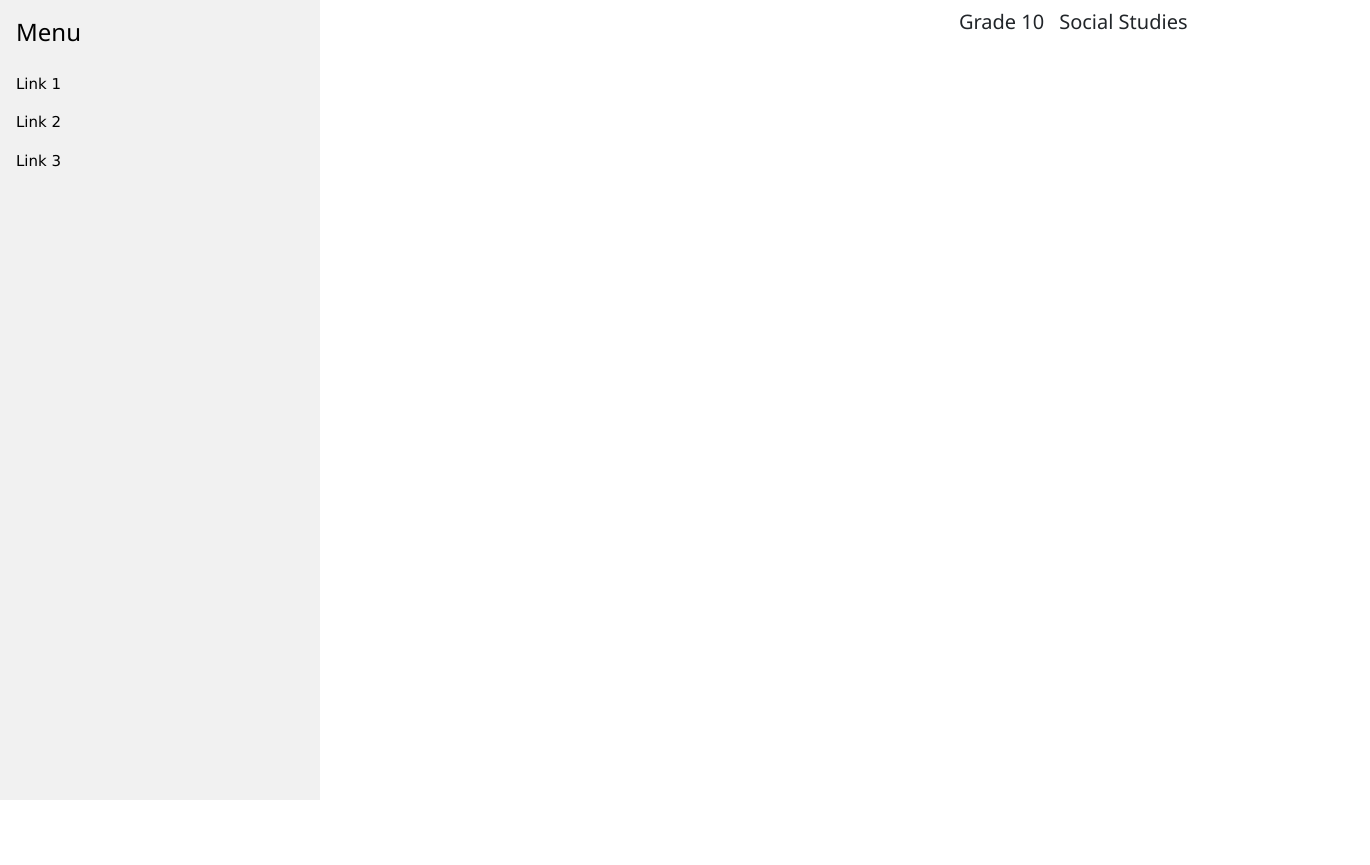
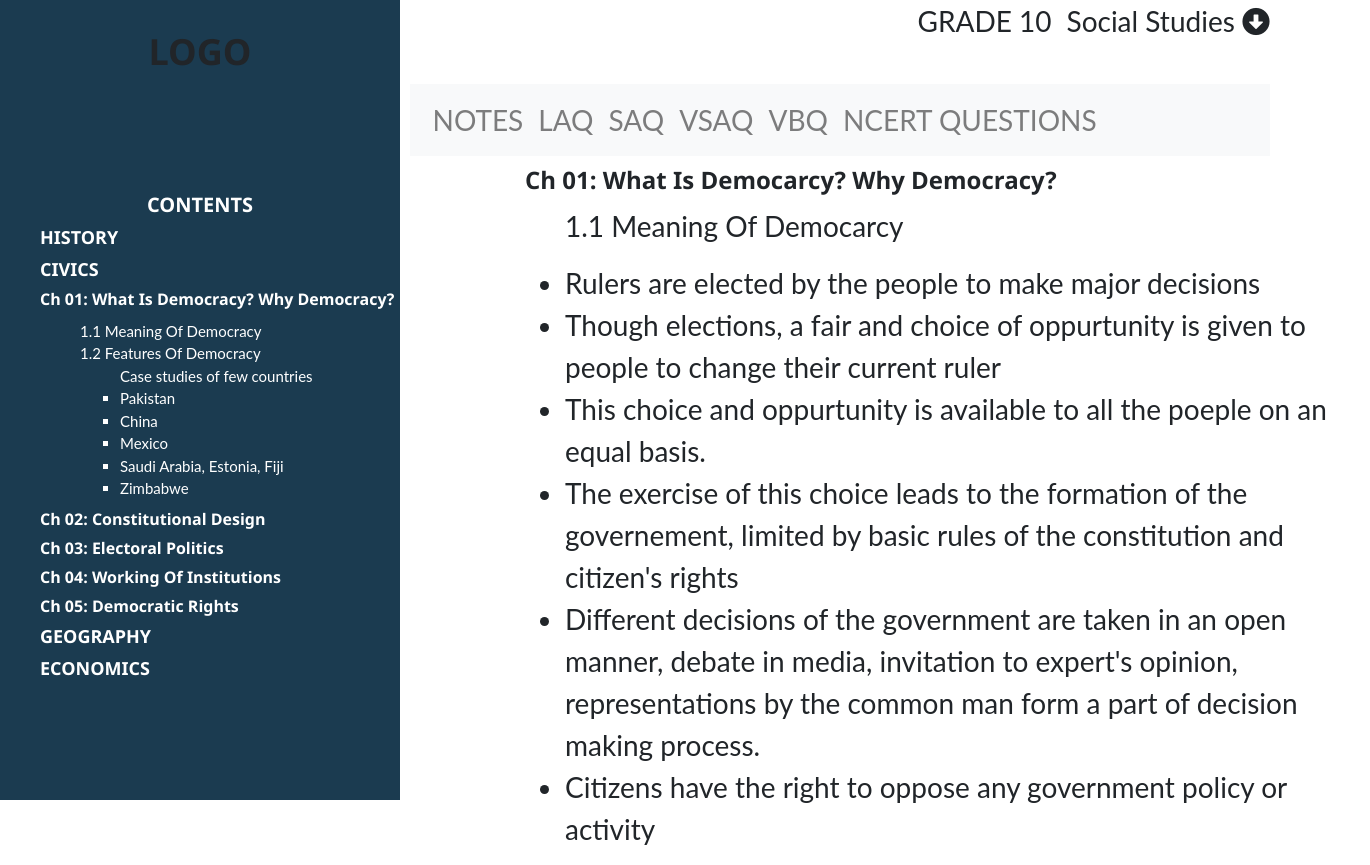
Before and after one commit to aditya2222/MYTA-internship, a plain HTML site: page index.html in a window 1280 px wide. Shown: the whole page, 1370 px wide, since content can reach past the window. Before the commit the page ends 800 px from the top, so only its background shows below. Drawn offline with Linux system fonts and the light colour scheme.

Commit message:
third commit

```diff
--- /dev/null
+++ b/css/custom.css
@@ -0,0 +1,66 @@
+.list {
+  color: #3c3c3c;
+  /* set color of list item text */
+
+  list-style: none;
+}
+
+ .list::before {
+  color: white;
+  /* color of bullet or square */
+
+  content: "\2022";
+  /* Unicode of character to precede the list item */
+
+  font-size: 1em;
+  /* em or %*/
+
+  padding-right: 1.1225em;
+  /* use em*/
+
+  position: relative;
+  top: 0em;
+  /* use em or % */
+
+}
+
+
+body {
+    font-family: "Lato", sans-serif;
+}
+
+.sidenav {
+    height: 100%;
+    width: 400px;
+    position: fixed;
+    z-index: 1;
+    top: 0;
+    left: 0;
+    background-color:#1B3B50;
+    overflow-x: hidden;
+    padding-top: 20px;
+
+}
+
+.sidenav a {
+    padding: 6px 8px 6px 16px;
+    text-decoration: none;
+    font-size: 25px;
+    color: #818181;
+    display: block;
+}
+
+.sidenav a:hover {
+    color: #f1f1f1;
+}
+
+.main {
+    margin-left: 400px; /* Same as the width of the sidenav */
+    font-size: 28px; /* Increased text to enable scrolling */
+    padding: 0px 10px;
+}
+
+@media screen and (max-height: 450px) {
+    .sidenav {padding-top: 15px;}
+    .sidenav a {font-size: 18px;}
+}
--- a/index.html
+++ b/index.html
@@ -12,32 +12,150 @@
 	<script type="text/javascript" src = "js/bootstrap.min.js"></script>
 	<!-- wr css (for responsive sidebar) -->
 	<link rel="stylesheet" type="text/css" href="css/w3.css">
+	<!-- font awesome icons -->
+	<link rel="stylesheet" href="https://use.fontawesome.com/releases/v5.0.12/css/all.css" integrity="sha384-G0fIWCsCzJIMAVNQPfjH08cyYaUtMwjJwqiRKxxE/rx96Uroj1BtIQ6MLJuheaO9" crossorigin="anonymous">
+	<!-- custom css -->
+	<link rel="stylesheet" type="text/css" href="css/custom.css">
 
 </head>
 <body>
 
-	<!-- sidebar container -->
-<div class="w3-sidebar w3-light-grey w3-bar-block" style="width:25%">
-  <h3 class="w3-bar-item">Menu</h3>
-  <a href="#" class="w3-bar-item w3-button">Link 1</a>
-  <a href="#" class="w3-bar-item w3-button">Link 2</a>
-  <a href="#" class="w3-bar-item w3-button">Link 3</a>
+
+
+<div class="sidenav">
+<h1 class="text-center" style="font-weight:bold;">LOGO</h1>
+
+<h4 class="text-center" style="color:white;font-weight:bold;margin-top:30%">CONTENTS</h4>
+<ul>
+	<h5 style="color:white;font-weight:bold">HISTORY</h5>
+	<h5 style="color:white;font-weight:bold">CIVICS</h5>
+	<h6 style="color:white;font-weight:bold">Ch 01: What Is Democracy? Why Democracy?</h6>
+	<ul>
+		<li style="list-style:none;color:white;">1.1 Meaning Of Democracy</li>
+		<li style="list-style:none;color:white;">1.2 Features Of Democracy</li>
+		<ul>
+			<li style="list-style:none;color:white">Case studies of few countries</li>
+			<li style="color:white">Pakistan</li>
+			<li style="color:white">China</li>
+			<li style="color:white">Mexico</li>
+			<li style="color:white">Saudi Arabia, Estonia, Fiji</li>
+			<li style="color:white">Zimbabwe</li>
+		</ul>
+	</ul>
+<h6 style="color:white;font-weight:bold">Ch 02: Constitutional Design</h6>
+<h6 style="color:white;font-weight:bold">Ch 03: Electoral Politics</h6>
+<h6 style="color:white;font-weight:bold">Ch 04: Working Of Institutions</h6>
+<h6 style="color:white;font-weight:bold">Ch 05: Democratic Rights</h6>
+<h5 style="color:white;font-weight:bold">GEOGRAPHY</h5>
+<h5 style="color:white;font-weight:bold">ECONOMICS</h5>
+</ul>
+
+
+</div>
+
+<div class="main">
+<div class="row float-right">
+		<div>
+			GRADE 10
+		</div>
+		<div class="col">
+			Social Studies
+			<i class="fas fa-arrow-alt-circle-down"></i>
+
+		</div>
+	</div><br><br>
+
+<nav class="navbar navbar-expand-lg navbar-light bg-light">
+
+
+  <button class="navbar-toggler" type="button" data-toggle="collapse" data-target="#navbarSupportedContent" aria-controls="navbarSupportedContent" aria-expanded="false" aria-label="Toggle navigation">
+    <span class="navbar-toggler-icon"></span>
+  </button>
+
+  <div class="collapse navbar-collapse" id="navbarSupportedContent">
+    <ul class="navbar-nav mr-auto">
+      <li class="nav-item ">
+        <a class="nav-link" href="#">NOTES</a>
+      </li>
+      <li class="nav-item">
+        <a class="nav-link" href="#">LAQ</a>
+      </li>
+      <li class="nav-item">
+        <a class="nav-link" href="#">SAQ</a>
+      </li>
+      <li class="nav-item">
+        <a class="nav-link" href="#">VSAQ</a>
+      </li>
+      <li class="nav-item">
+        <a class="nav-link" href="#">VBQ</a>
+      </li>
+      <li class="nav-item">
+        <a class="nav-link" href="#">NCERT QUESTIONS</a>
+      </li>
+    </ul>
+  </div>
+</nav>
+
+<div class="container" style="margin-left:100px">
+	<h3 style="font-weight:bold">Ch 01: What Is Democarcy? Why Democracy?</h3>
+	<ul>
+	<p>1.1 Meaning Of Democarcy</p>
+	<li>Rulers are elected by the people to make major decisions</li>
+	<li>Though elections, a fair and choice of oppurtunity is given to people to change their current ruler</li>
+	<li>This choice and oppurtunity is available to all the poeple on an equal basis.</li>
+	<li>The exercise of this choice leads to the formation of the governement, limited by basic rules of the constitution and citizen's rights</li>
+	<li>Different decisions of the government are taken in an open manner, debate in media, invitation to expert's opinion, representations by the common man form a part of decision making process.</li>
+	<li>Citizens have the right to oppose any government policy or activity</li>
+	</ul>
+
 </div>
 
 
 
-
-	<!-- body container -->
-	<div class="col-sm-12">
-		<div class="row float-right" style="margin-right:5%">
-			<div>
-				<h4>Grade 10</h4>
-			</div>
-			<div class="col">
-				<h4>Social Studies</h4>
-			</div>
-		</div>
-	</div>
+</div>
 
 </body>
 </html>
+
+
+
+
+
+
+
+
+
+
+
+
+
+
+
+
+
+
+
+
+
+
+
+
+
+
+
+
+
+
+
+
+
+
+
+
+
+
+
+
+
+</body>
+</html>
```
